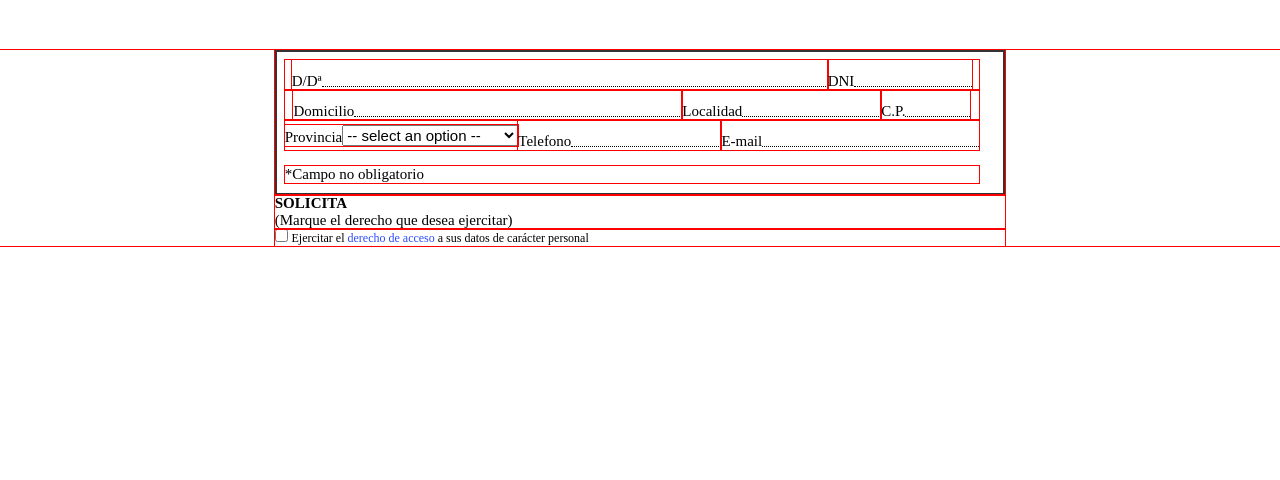
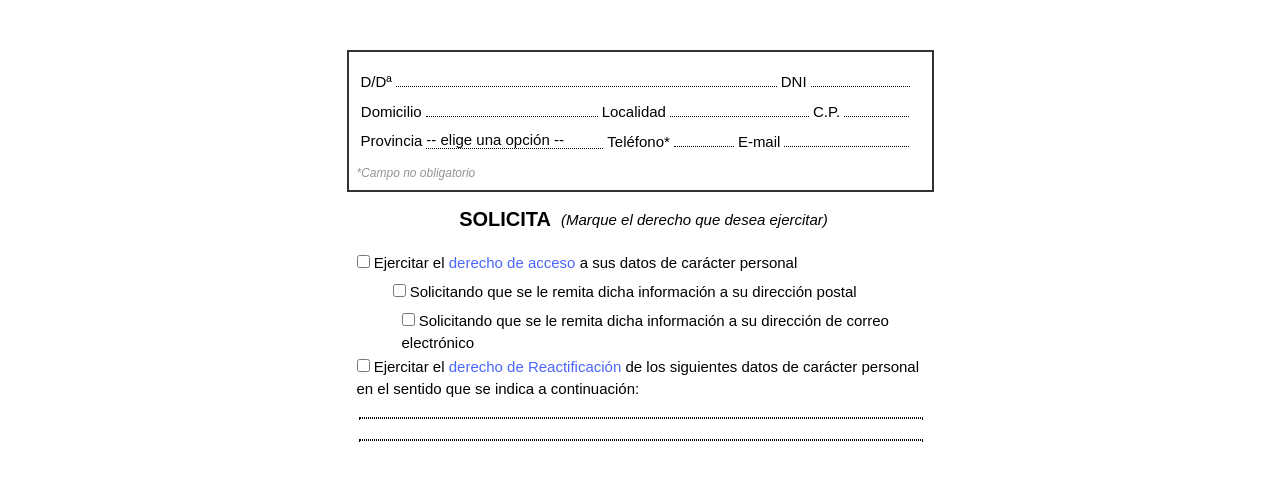
Before and after one commit to SergioRuntime/paper-form-html, a plain HTML site: page index.html in a window 1280 px wide. Drawn offline with Linux system fonts and the light colour scheme.

Commit message:
finish with changes in form

```diff
--- a/index.html
+++ b/index.html
@@ -18,7 +18,7 @@
               <div class="paper-form-content-personal">
                 <div class="paper-form-content-personal__name">
                   <label for="name">D/Dª</label>
-                  <input type="text" id="name" name="name" />
+                  <input type="text" id="name" name="name" required />
                 </div>
                 <div class="paper-form-content-personal__dni">
                   <label for="dni">DNI</label>
@@ -28,6 +28,8 @@
                     name="dni"
                     pattern="[0-9]{8}[A-Za-z]{1}"
                     title="Debes introducir 8 números y una letra"
+                    required
+                    maxlength="10"
                   />
                 </div>
               </div>
@@ -35,27 +37,34 @@
               <div class="paper-form-content-locate">
                 <div class="paper-form-content-locate__street">
                   <label for="street">Domicilio</label>
-                  <input type="text" id="street" name="street" />
+                  <input type="text" id="street" name="street" required />
                 </div>
                 <div class="paper-form-content-locate__location">
                   <label for="location">Localidad</label>
-                  <input type="text" id="location" name="location" />
+                  <input type="text" id="location" name="location" required />
                 </div>
                 <div class="paper-form-content-locate__cp">
                   <label for="cp">C.P.</label>
-                  <input type="text" id="cp" name="cp" />
+                  <input
+                    type="text"
+                    id="cp"
+                    name="cp"
+                    pattern="[0-9]*"
+                    required
+                    maxlength="5"
+                  />
                 </div>
               </div>
               <!--DATA-->
               <div class="paper-form-content-data">
                 <div class="paper-form-content-data__province">
                   <label for="province">Provincia</label>
-                  <select name="province">
+                  <select id="province" name="province" required>
                     <option disabled selected value>
-                      -- select an option --
+                      -- elige una opción --
                     </option>
                     <option value="Andalucia">Andalucia</option>
-                    <option value="Aragon">Aragon</option>
+                    <option value="Aragon">Aragón</option>
                     <option value="Asturias">Asturias</option>
                     <option value="Baleares">Baleares</option>
                     <option value="Ceuta">Ceuta</option>
@@ -80,12 +89,24 @@
                   </select>
                 </div>
                 <div class="paper-form-content-data__phone">
-                  <label for="phone">Telefono</label>
-                  <input type="text" id="phone" name="phone" />
+                  <label for="phone">Teléfono*</label>
+                  <input
+                    type="tel"
+                    id="phone"
+                    name="phone"
+                    pattern="[0-9]*"
+                    maxlength="9"
+                  />
                 </div>
                 <div class="paper-form-content-data__email">
                   <label for="email">E-mail</label>
-                  <input type="email" name="email" id="email" />
+                  <input
+                    type="email"
+                    name="email"
+                    id="email"
+                    pattern="[a-z0-9._%+-]+@[a-z0-9.-]+\.[a-z]{2,}$"
+                    required
+                  />
                 </div>
               </div>
               <div class="paper-form-content-personal__warn">
@@ -99,15 +120,45 @@
               <h1>SOLICITA</h1>
               <span>(Marque el derecho que desea ejercitar)</span>
             </div>
-            <div class="paper-form-required__checks">
-              <input type="checkbox" name="acepto" id="acepto" required />
-              <span class="acepto"
+            <div class="paper-form-required__content">
+              <input type="checkbox" name="accept" id="accept" required />
+              <span
                 >Ejercitar el
                 <a href="#" target="_blank"> derecho de acceso </a>a sus datos
                 de carácter personal</span
               >
+              <div class="paper-form-required__checks">
+                <div class="paper-form-required__first">
+                  <input type="checkbox" name="first" id="first" required />
+                  <span
+                    >Solicitando que se le remita dicha información a su
+                    dirección postal</span
+                  >
+                </div>
+                <div class="paper-form-required__second">
+                  <input type="checkbox" name="second" id="second" required />
+                  <span
+                    >Solicitando que se le remita dicha información a su
+                    dirección de correo electrónico</span
+                  >
+                </div>
+              </div>
+              <input
+                type="checkbox"
+                name="secondaccept"
+                id="secondAccept"
+                required
+              />
+              <span
+                >Ejercitar el
+                <a href="#" target="_blank"> derecho de Reactificación </a> de
+                los siguientes datos de carácter personal en el sentido que se
+                indica a continuación:</span
+              >
             </div>
           </div>
+          <hr />
+          <hr />
         </div>
       </form>
     </div>
--- a/styles.css
+++ b/styles.css
@@ -3,11 +3,16 @@
     padding: 0;
     box-sizing: border-box;
     font-size: 15px;
+    font-family: Arial, Helvetica, sans-serif;
 }
+
+/*
 
 div {
     outline: 1px solid red;
 }
+
+*/
 
 .paper-form {
     display: flex;
@@ -16,31 +21,30 @@ div {
     margin-top: 50px;
 }
 
+.paper-form-container {
+    width: 587px;
+}
+
 .paper-form-content {
     width: 100%;
 }
 
+.paper-form-content label {
+    padding: 0 4px;
+}
+
 fieldset {
     border: 2px solid #333;
-    padding: 8px 24px 10px 8px;
+    padding: 8px 10px 10px 8px;
 }
 
-.paper-form-content-personal {
-    display: flex;
-    justify-content: center;
-    align-items: center;
-}
-
-.paper-form-content-locate {
-    display: flex;
-    justify-content: center;
-    align-items: center;
-}
-
+.paper-form-content-personal,
+.paper-form-content-locate,
 .paper-form-content-data {
     display: flex;
     justify-content: center;
     align-items: center;
+    width: 553px;
 }
 
 .paper-form-content-personal__name,
@@ -48,27 +52,52 @@ fieldset {
 .paper-form-content-locate__street,
 .paper-form-content-locate__location,
 .paper-form-content-locate__cp,
-.paper-form-content-data__province,
 .paper-form-content-data__phone,
 .paper-form-content-data__email {
     display: inline-flex;
     align-items: flex-end;
 }
 
+.paper-form-content-data__province {
+    display: inline-flex;
+    align-items: flex-end;
+    margin-top: 10px;
+}
+
+.paper-form-content-data__province select {
+    appearance: none;
+    background-color: transparent;
+    padding-right: 18px;
+    margin: 0;
+    width: 100%;
+    font-family: inherit;
+    font-size: inherit;
+    cursor: inherit;
+    line-height: inherit;
+    outline: none;
+    border: 1px dotted black;
+    border-top: none;
+    border-left: none;
+    border-right: none;
+}
+
 .paper-form-content-personal__warn {
     margin-top: 16px;
+    font-style: italic;
+    color: #949494;
+    font-size: 12px;
 }
 
 #name {
-    width: 506px;
+    width: 381px;
 }
 
 #dni {
-    width: 118px;
+    width: 99px;
 }
 
 #street {
-    width: 328px;
+    width: 172px;
 }
 
 #location {
@@ -80,15 +109,15 @@ fieldset {
 }
 
 #province {
-    width: 151px;
+    width: 177px;
 }
 
 #phone {
-    width: 150px;
+    width: 60px;
 }
 
 #email {
-    width: 217px;
+    width: 125px;
 }
 
 .paper-form-content input {
@@ -100,13 +129,57 @@ fieldset {
     margin: 3px 0;
 }
 
-#acepto,
-.acepto {
-    font-size: 0.8em;
+.paper-form-content textarea:focus,
+input:focus {
+    outline: none;
 }
 
-.acepto a {
-    font-size: 1em;
-    color: #2c4cff;
+.paper-form-required__title {
+    display: flex;
+    align-items: center;
+    justify-content: center;
+    margin: 16px 0px 16px 7px;
+}
+
+.paper-form-required__title h1 {
+    font-size: 20px;
+    font-weight: bold;
+    margin-right: 10px;
+}
+
+.paper-form-required__title span {
+    font-style: italic;
+}
+
+.paper-form-required__content {
+    padding-left: 10px;
+}
+
+.paper-form-required__content a {
+    color: #4a66ff;
     text-decoration: none;
 }
+
+.paper-form-required__content input {
+    margin: 8px 0;
+    padding-left: 10px;
+}
+
+.paper-form-required__checks {
+    display: flex;
+    flex-direction: column;
+    justify-content: center;
+}
+
+.paper-form-required__first {
+    margin-left: 36px;
+}
+
+.paper-form-required__second {
+    margin-left: 45px;
+}
+
+.paper-form-container hr {
+    margin: 20px 11px 20px 12px;
+    border: 1px dotted black;
+}
```
